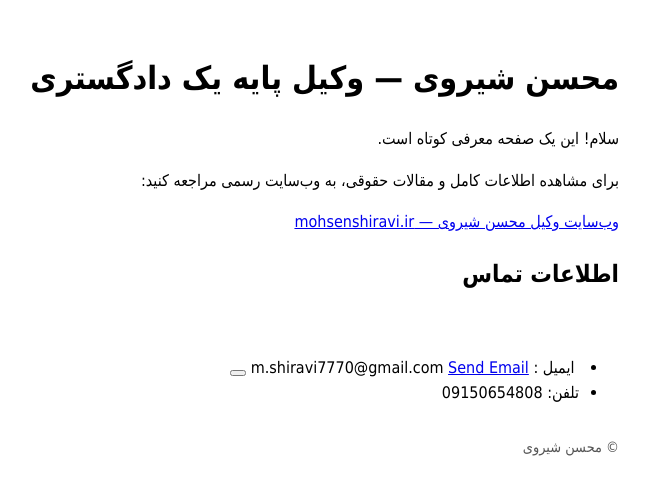
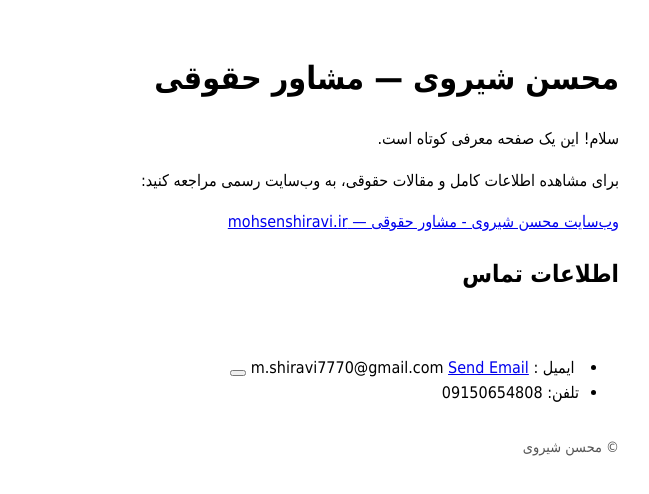
Before and after one commit to MohsenShiravi/mohsenshiravi-pages, a plain HTML site: page index.html in a window 1280 px wide. Shown: the whole page, without its empty margins (629-1278 px from the left). Drawn offline with Linux system fonts and the light colour scheme.

Commit message:
Update index.html

```diff
--- a/index.html
+++ b/index.html
@@ -3,19 +3,19 @@
 <head>
   <meta charset="utf-8">
   <meta name="viewport" content="width=device-width,initial-scale=1">
-  <title>وکیل محسن شیروی</title>
-  <meta name="description" content="معرفی محسن شیروی، وکیل پایه یک دادگستری. اطلاعات تماس و لینک به سایت رسمی.">
+  <title> مشاور حقوقی - محسن شیروی</title>
+  <meta name="description" content="معرفی محسن شیروی، مشاور حقوقی. اطلاعات تماس و لینک به سایت رسمی.">
 </head>
 <body style="font-family:Tahoma, Arial, sans-serif; line-height:1.6; padding:24px; direction:rtl;">
   <header>
-    <h1>محسن شیروی — وکیل پایه یک دادگستری</h1>
+    <h1>محسن شیروی — مشاور حقوقی</h1>
   </header>
 
   <main>
     <p>سلام! این یک صفحه معرفی کوتاه است.</p>
 
     <p>برای مشاهده اطلاعات کامل و مقالات حقوقی، به وب‌سایت رسمی مراجعه کنید:</p>
-    <p><a href="https://mohsenshiravi.ir">وب‌سایت وکیل محسن شیروی — mohsenshiravi.ir</a></p>
+    <p><a href="https://mohsenshiravi.ir">وب‌سایت محسن شیروی - مشاور حقوقی — mohsenshiravi.ir</a></p>
 
     <h2>اطلاعات تماس</h2>
       <ul>
```
